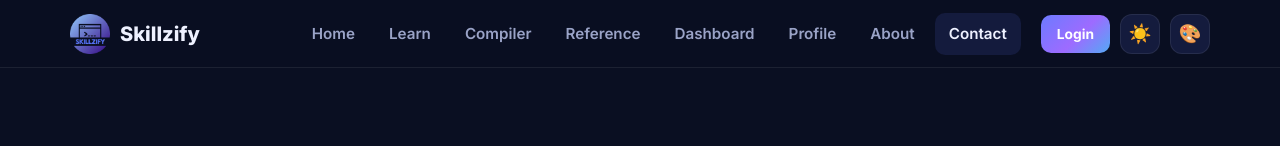
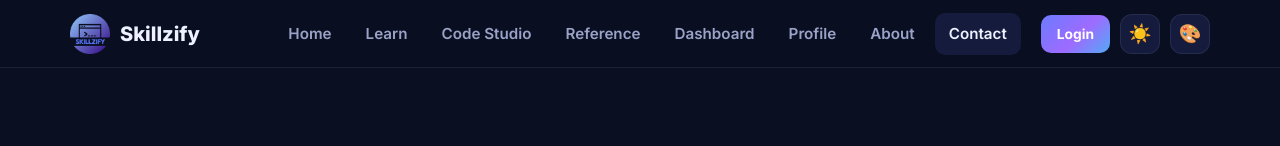
Before and after one commit to vikaspatil06/skillzify-v2, a website: page contact.html in a window 1280 px wide. Shown: the top 146 px of the page. Drawn offline with Linux system fonts and the light colour scheme; no server answers.

Commit message:
nav: rename Compiler button to Code Studio

```diff
--- a/contact.html
+++ b/contact.html
@@ -27,7 +27,7 @@
     <div class="nav-links" id="nav-links">
       <a href="index.html">Home</a>
       <a href="learn.html">Learn</a>
-      <a href="compiler.html">Compiler</a>
+      <a href="compiler.html">Code Studio</a>
       <a href="reference.html">Reference</a>
       <a href="dashboard.html">Dashboard</a>
       <a href="profile.html">Profile</a>
```
